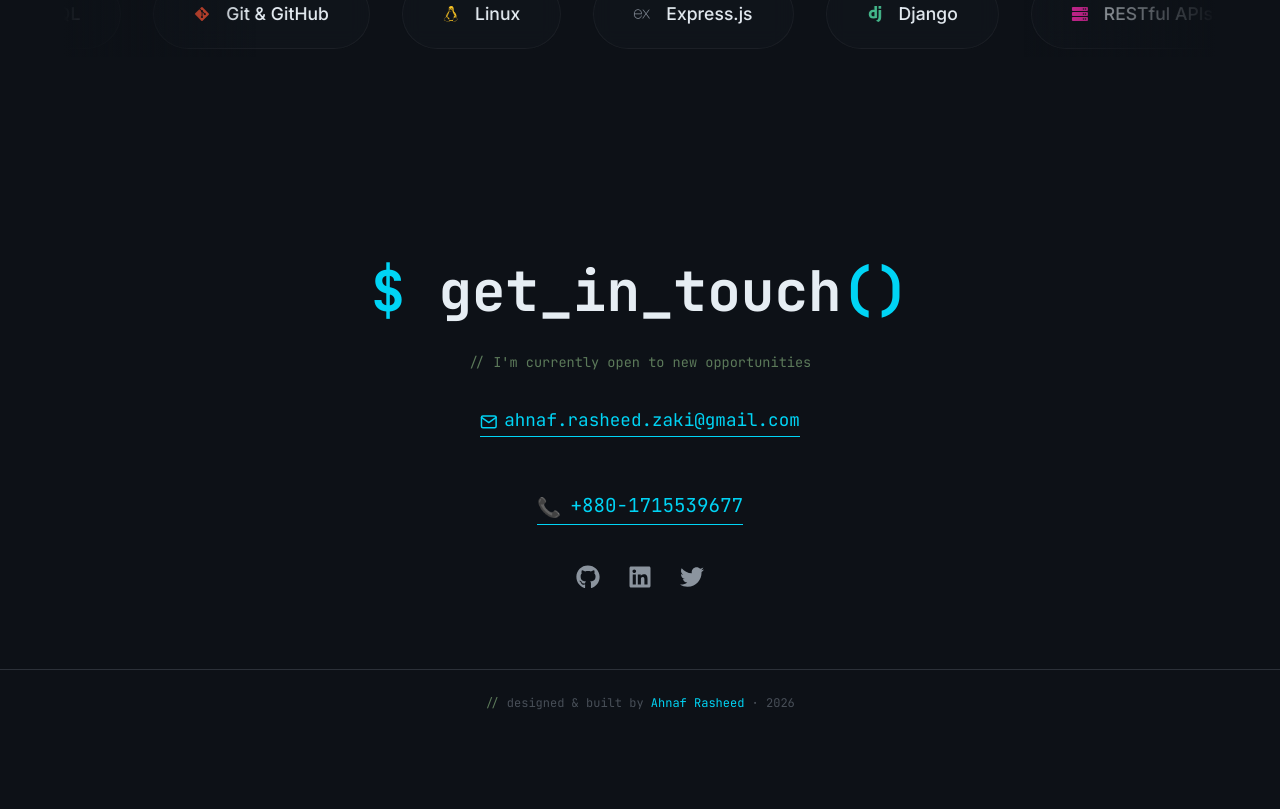
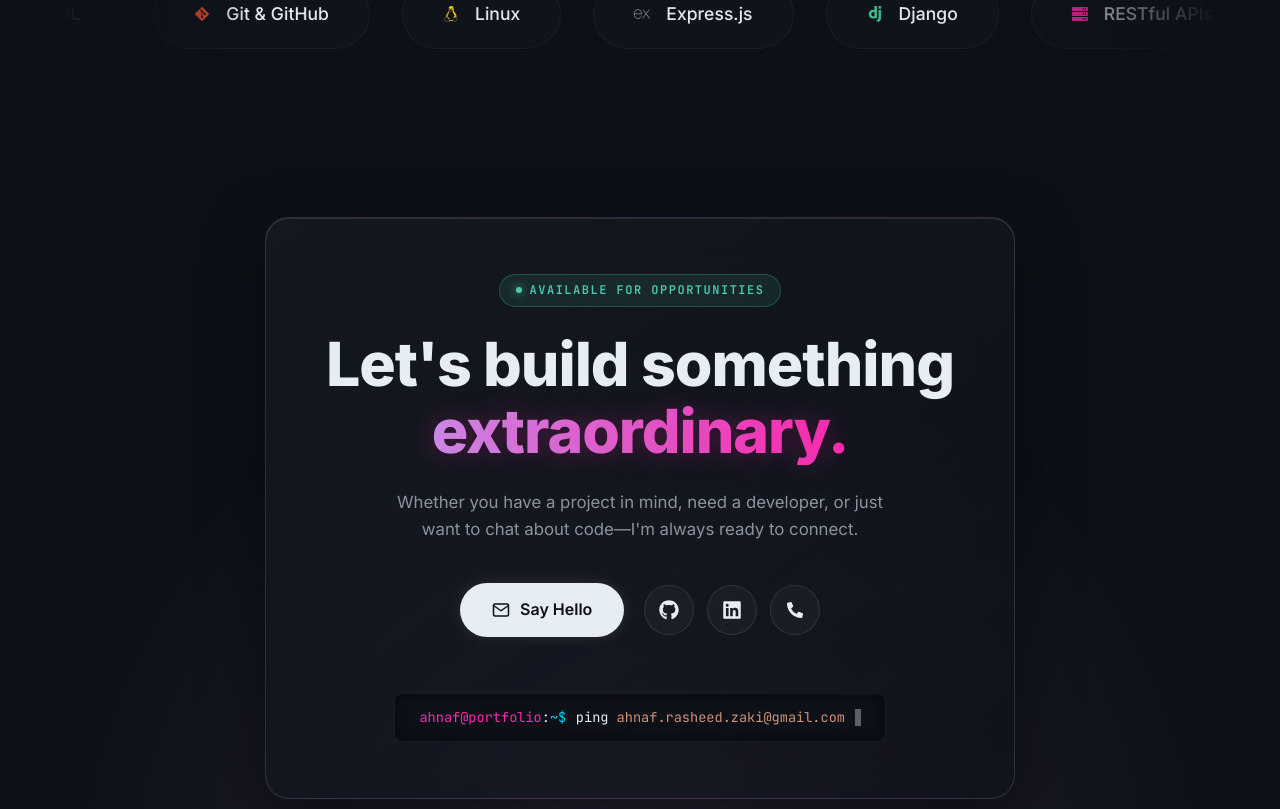
Before and after one commit to ah-nd-naf/Portfolio_Ahnaf, a React (Vite) app: page / in a window 1280 px wide. Shown: the part 3351-4160 px from the top of the page. Before the commit the page ends 4088 px from the top, so only its background shows below. Built offline with nearby package versions, Linux system fonts and the light colour scheme; the HTML template or start-up script is replaced by a standard one.

Commit message:
Updated the contact UI

```diff
--- a/src/components/Contact.jsx
+++ b/src/components/Contact.jsx
@@ -1,67 +1,140 @@
 import React from 'react';
 import { motion } from 'framer-motion';
-import { FaGithub, FaLinkedin, FaTwitter } from 'react-icons/fa';
+import { FaGithub, FaLinkedin, FaTwitter, FaPhoneAlt } from 'react-icons/fa';
 import { FiMail } from 'react-icons/fi';
 
 const Contact = () => (
-  <section id="contact" className="contact-section">
-    <div className="container">
+  <section id="contact" style={{ padding: '80px 5vw 100px', position: 'relative', display: 'flex', justifyContent: 'center', minHeight: '60vh', alignItems: 'center' }}>
+    {/* Ambient Glow */}
+    <div style={{ position: 'absolute', width: '100%', height: '100%', top: 0, left: 0, background: 'radial-gradient(circle at 50% 100%, rgba(199, 146, 234, 0.15) 0%, transparent 60%)', zIndex: 0, pointerEvents: 'none' }} />
+
     <motion.div
-        initial={{ opacity: 0, y: 30 }}
+      initial={{ opacity: 0, y: 40 }}
       whileInView={{ opacity: 1, y: 0 }}
-        viewport={{ once: true, amount: 0.3 }}
-        transition={{ duration: 0.6 }}
+      viewport={{ once: true, amount: 0.2 }}
+      transition={{ duration: 0.8 }}
+      style={{
+        maxWidth: '750px',
+        width: '100%',
+        padding: '3.5rem 2.5rem',
+        display: 'flex',
+        flexDirection: 'column',
+        alignItems: 'center',
+        textAlign: 'center',
+        position: 'relative',
+        zIndex: 1,
+        background: 'linear-gradient(145deg, rgba(22, 27, 34, 0.8) 0%, rgba(13, 17, 23, 0.6) 100%)',
+        backdropFilter: 'blur(20px)',
+        WebkitBackdropFilter: 'blur(20px)',
+        borderRadius: '24px',
+        border: '1px solid rgba(199, 146, 234, 0.2)',
+        boxShadow: '0 20px 60px rgba(0,0,0,0.5), inset 0 1px 0 rgba(255,255,255,0.1)'
+      }}
     >
-        <h2 className="contact-heading">
-          <span className="ch-accent">$ </span>
-          get_in_touch<span className="ch-accent">()</span>
+      {/* Availability Status */}
+      <div style={{ display: 'inline-flex', alignItems: 'center', gap: '8px', padding: '6px 16px', background: 'rgba(78, 201, 176, 0.1)', border: '1px solid rgba(78, 201, 176, 0.25)', borderRadius: '30px', marginBottom: '1.5rem' }}>
+        <span style={{ display: 'inline-block', width: '6px', height: '6px', borderRadius: '50%', background: 'var(--syn-green)', boxShadow: '0 0 10px var(--syn-green)', animation: 'pulse 2s infinite' }}></span>
+        <span style={{ fontFamily: 'var(--font-mono)', fontSize: '0.75rem', color: 'var(--syn-green)', letterSpacing: '1.5px', textTransform: 'uppercase', fontWeight: 600 }}>Available for Opportunities</span>
+      </div>
+
+      {/* Heading */}
+      <h2 style={{ fontSize: 'clamp(2rem, 5vw, 3.8rem)', fontFamily: 'var(--font-sans)', fontWeight: 800, margin: 0, letterSpacing: '-1px', lineHeight: 1.1 }}>
+        Let's build something <br/>
+        <span style={{
+          background: 'linear-gradient(90deg, var(--syn-purple), var(--syn-pink))',
+          WebkitBackgroundClip: 'text',
+          WebkitTextFillColor: 'transparent',
+          textShadow: '0 0 30px rgba(249, 42, 173, 0.3)',
+          display: 'inline-block'
+        }}>
+          extraordinary.
+        </span>
       </h2>
-        <p className="contact-sub">
-          {`// I'm currently open to new opportunities`}
+
+      {/* Subtext */}
+      <p style={{ color: 'var(--text-muted)', fontSize: '1.05rem', maxWidth: '500px', margin: '1.5rem auto 2.5rem', lineHeight: 1.6 }}>
+        Whether you have a project in mind, need a developer, or just want to chat about code—I'm always ready to connect.
       </p>
 
-        <div style={{ display: 'flex', flexDirection: 'column', gap: '0.8rem', alignItems: 'center' }}>
-          <a href="mailto:ahnaf.rasheed.zaki@gmail.com" className="contact-email">
-            <FiMail style={{ marginRight: '0.4rem', verticalAlign: 'middle' }} />
-            ahnaf.rasheed.zaki@gmail.com
+      {/* Action Buttons */}
+      <div style={{ display: 'flex', flexWrap: 'wrap', gap: '1.25rem', justifyContent: 'center', alignItems: 'center' }}>
+        <a
+          href="mailto:ahnaf.rasheed.zaki@gmail.com"
+          style={{
+            display: 'inline-flex', alignItems: 'center', gap: '10px',
+            padding: '0.9rem 2rem', background: 'var(--text-main)', color: 'var(--bg)',
+            borderRadius: '100px', fontWeight: 600, fontSize: '1rem',
+            transition: 'all 0.3s ease', cursor: 'pointer',
+            boxShadow: '0 0 15px rgba(255,255,255,0.1)'
+          }}
+          onMouseEnter={e => {
+            e.currentTarget.style.transform = 'translateY(-2px)';
+            e.currentTarget.style.boxShadow = '0 8px 20px rgba(255,255,255,0.2)';
+          }}
+          onMouseLeave={e => {
+            e.currentTarget.style.transform = 'none';
+            e.currentTarget.style.boxShadow = '0 0 15px rgba(255,255,255,0.1)';
+          }}
+        >
+          <FiMail size={18} />
+          Say Hello
         </a>
-          <a href="tel:+8801715539677" className="contact-email" style={{ fontSize: '1.2rem' }}>
-            <span style={{ marginRight: '0.6rem', verticalAlign: 'middle' }}>📞</span>
-            +880-1715539677
+
+        <div style={{ display: 'flex', gap: '0.8rem' }}>
+          {[
+            { icon: <FaGithub size={20} />, href: "https://github.com/ah-nd-naf", color: "var(--syn-cyan)" },
+            { icon: <FaLinkedin size={20} />, href: "https://linkedin.com/in/ahnafrasheed/", color: "var(--syn-purple)" },
+            { icon: <FaPhoneAlt size={16} />, href: "tel:+8801715539677", color: "var(--syn-green)" }
+          ].map((social, idx) => (
+            <a
+              key={idx}
+              href={social.href}
+              target={social.href.startsWith('http') ? "_blank" : "_self"}
+              rel="noopener noreferrer"
+              style={{
+                display: 'flex', alignItems: 'center', justifyContent: 'center',
+                width: '50px', height: '50px', borderRadius: '50%',
+                background: 'rgba(255,255,255,0.03)', border: '1px solid rgba(255,255,255,0.1)',
+                color: 'var(--text-main)', transition: 'all 0.3s ease'
+              }}
+              onMouseEnter={e => {
+                e.currentTarget.style.background = social.color;
+                e.currentTarget.style.borderColor = social.color;
+                e.currentTarget.style.color = '#fff';
+                e.currentTarget.style.transform = 'translateY(-2px)';
+                e.currentTarget.style.boxShadow = `0 8px 20px ${social.color}40`;
+              }}
+              onMouseLeave={e => {
+                e.currentTarget.style.background = 'rgba(255,255,255,0.03)';
+                e.currentTarget.style.borderColor = 'rgba(255,255,255,0.1)';
+                e.currentTarget.style.color = 'var(--text-main)';
+                e.currentTarget.style.transform = 'none';
+                e.currentTarget.style.boxShadow = 'none';
+              }}
+            >
+              {social.icon}
             </a>
+          ))}
+        </div>
       </div>
 
-        <div className="social-links">
-          <a
-            href="https://github.com/ah-nd-naf"
-            target="_blank"
-            rel="noopener noreferrer"
-            className="social-link"
-            aria-label="GitHub"
-          >
-            <FaGithub />
-          </a>
-          <a
-            href="https://linkedin.com"
-            target="_blank"
-            rel="noopener noreferrer"
-            className="social-link"
-            aria-label="LinkedIn"
-          >
-            <FaLinkedin />
-          </a>
-          <a
-            href="https://twitter.com"
-            target="_blank"
-            rel="noopener noreferrer"
-            className="social-link"
-            aria-label="Twitter"
-          >
-            <FaTwitter />
-          </a>
+      {/* Terminal Snippet */}
+      <div style={{
+        marginTop: '3.5rem', padding: '0.8rem 1.5rem',
+        background: 'rgba(13, 17, 23, 0.8)', borderRadius: '8px',
+        border: '1px solid rgba(255,255,255,0.05)', display: 'inline-flex',
+        gap: '0.6rem', alignItems: 'center', fontFamily: 'var(--font-mono)', fontSize: '0.85rem',
+        boxShadow: 'inset 0 0 15px rgba(0,0,0,0.5)'
+      }}>
+        <span style={{ color: 'var(--syn-pink)' }}>ahnaf@portfolio<span style={{ color: 'var(--text-main)' }}>:</span><span style={{ color: 'var(--syn-cyan)' }}>~$</span></span>
+        <span style={{ color: 'var(--text-main)' }}>ping <span style={{ color: 'var(--syn-string)' }}>ahnaf.rasheed.zaki@gmail.com</span></span>
+        <motion.span
+          animate={{ opacity: [1, 0, 1] }}
+          transition={{ repeat: Infinity, duration: 1, ease: "linear" }}
+          style={{ display: 'inline-block', background: 'var(--text-main)', width: '6px', height: '1.2em', verticalAlign: 'middle' }}
+        />
       </div>
     </motion.div>
-    </div>
   </section>
 );
 
```
Lines whose indentation alone changed are shown as unchanged.
